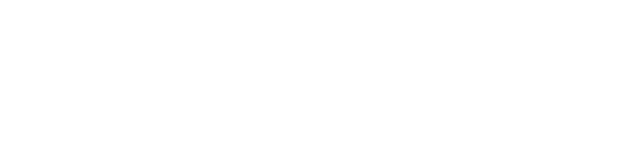
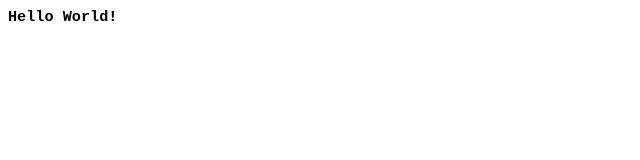
Before and after one commit to dheerajponnoju/dheerajponnoju, a plain HTML site: page index.html in a window 1280 px wide. Shown: the whole page, without its empty margins (0-640 px from the left). Drawn offline with Linux system fonts and the light colour scheme.

Commit message:
Update index.html

```diff
--- a/index.html
+++ b/index.html
@@ -1,5 +1,5 @@
 <html>
   <body>
-    <h3 style="font-family:monospace>Hello World!</h3>
+    <h3 style="font-family:monospace">Hello World!</h3>
   </body>
 </html>
```
